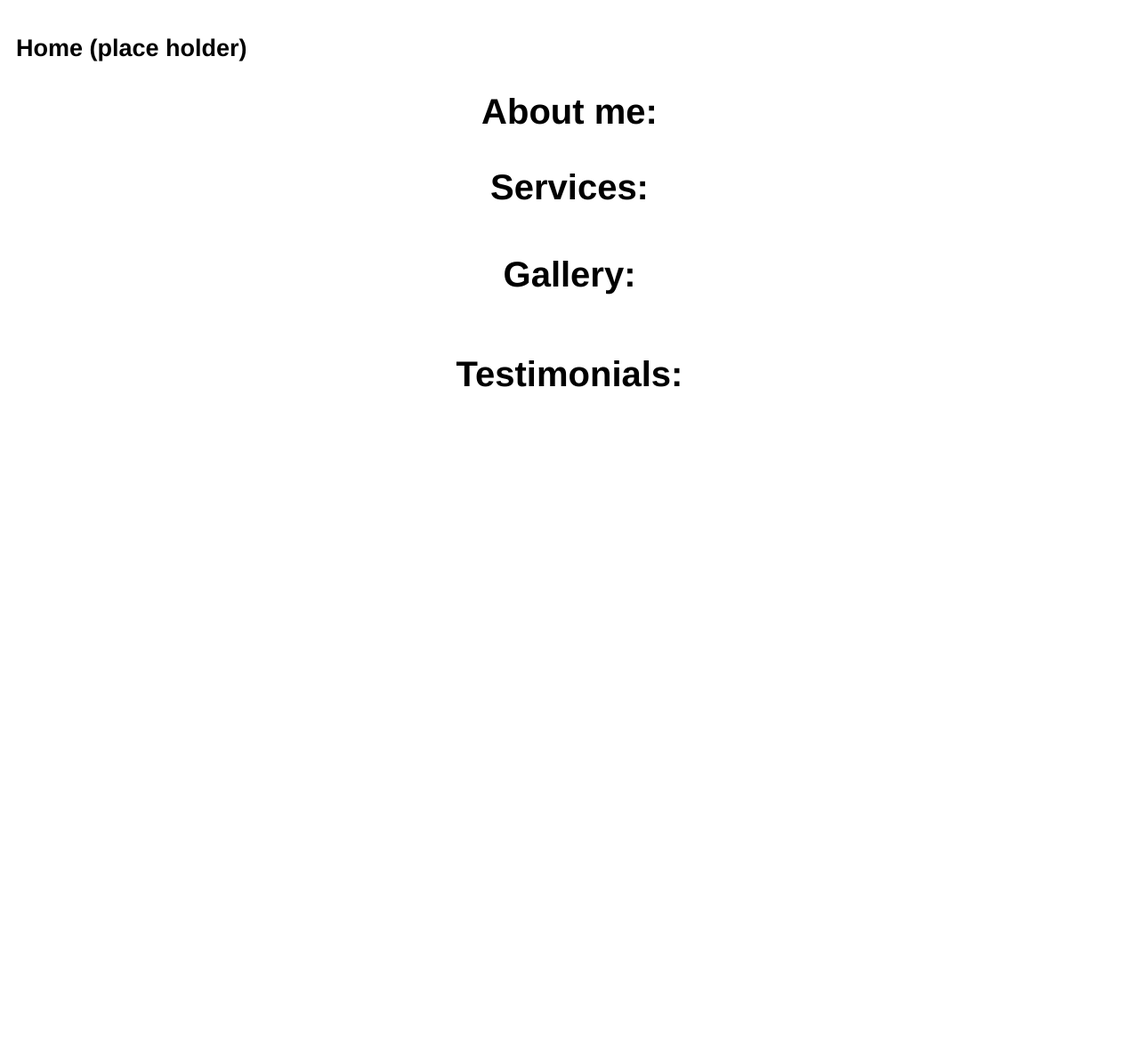
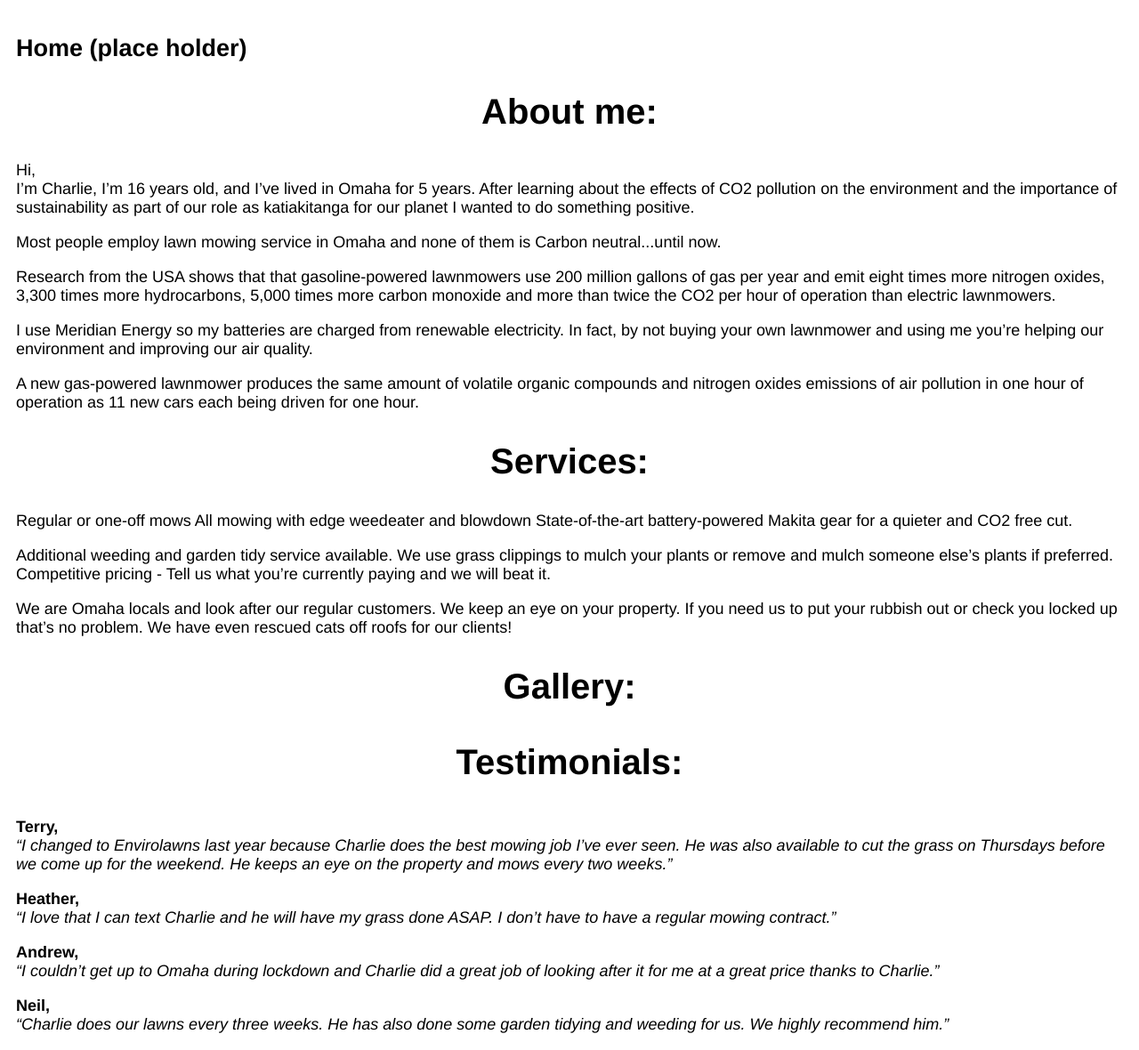
Before and after one commit to X-L-R-8-8/Envirolawnsmain, a PHP site: page / in a window 1280 px wide. Shown: the part 264-1444 px from the top of the page at 89% size. Before the commit the page ends 699 px from the top, so only its background shows below. Run offline with PHP 8.4, Linux system fonts and the light colour scheme; some libraries are stand-ins or nearby versions.

Commit message:
Content for sections
I spent the whole week collecting all of the written text content needed for the outcome. This includes getting references from clients for the testimonials, writing a blurb for about me section and description of the businesses services.

```diff
--- a/index.php
+++ b/index.php
@@ -1,6 +1,5 @@
 
 <?php include("banner.html"); ?>
-
 <section class="home-section" id="home">
 <h2> Home (place holder) </h2>
 
@@ -11,14 +10,31 @@
 
 <h1>About me:</h1> <!--/ About me section -->
 
+  <p> Hi, <br>
+  I’m Charlie, I’m 16 years old, and I’ve lived in Omaha for 5 years. After learning about the effects of CO2 pollution on the environment and the importance of sustainability as part of our role as  katiakitanga for our planet I wanted to do something positive. </p>
 
+  <p> Most people employ lawn mowing service in Omaha and none of them is Carbon neutral...until now. </p>
 
+  <p>Research from the USA shows that that gasoline-powered lawnmowers use 200 million gallons of gas per year and emit eight times more nitrogen oxides, 3,300 times more hydrocarbons, 5,000 times more carbon monoxide and more than twice the CO2 per hour of operation than electric lawnmowers. </p>
+
+  <p> I use Meridian Energy so my batteries are charged from renewable electricity. In fact, by not buying your own lawnmower and using me you’re helping our environment and improving our air quality. </p>
+
+  <p> A new gas-powered lawnmower produces the same amount of volatile organic compounds and nitrogen oxides emissions of air pollution in one hour of operation as 11 new cars each being driven for one hour. </p>
+  </section>
 
 
 <section class="services-section" id="services">
 
 <h1>Services: </h1>  <!--/ Services section -->
 
+  <p>Regular or one-off mows All mowing with edge weedeater and blowdown State-of-the-art battery-powered Makita gear for a quieter and CO2 free cut.</p>
+
+  <p>Additional weeding and garden tidy service available.
+  We use grass clippings to mulch your plants or remove and mulch someone else’s plants if preferred.
+  Competitive pricing - Tell us what you’re currently paying and we will beat it. </p>
+
+  <p>We are Omaha locals and look after our regular customers. We keep an eye on your property. If you need us to put your rubbish out or check you locked up that’s no problem. We have even rescued cats off roofs for our clients! </p>
+  </section>
 
 
 <section class="gallery-section" id="gallery">
@@ -29,3 +45,23 @@
 <section class="testimonials-section" id="testimonials">
 
     <h1> Testimonials: </h1>
+
+        <p>
+        <b>Terry,</b> <br>
+        <em>“I changed to Envirolawns last year because Charlie does the best mowing job I’ve ever seen. He was also available to cut the grass on Thursdays before we come up for the weekend. He keeps an eye on the property and mows every two weeks.”
+        </em>
+        </p>
+
+        <p>
+        <b>Heather,</b> <br>
+        <em>“I love that I can text Charlie and he will have my grass done ASAP. I don’t have to have a regular mowing contract.”</em>
+        </p>
+
+        <p>
+        <b>Andrew,</b> <br>
+        <em>“I couldn’t get up to Omaha during lockdown and Charlie did a great job of looking after it for me at a great price thanks to Charlie.” </em>
+        </p>
+
+        <b>Neil,</b> <br>
+        <em>“Charlie does our lawns every three weeks. He has also done some garden tidying and weeding for us. We highly recommend him.” </em>
+    </section>
```
